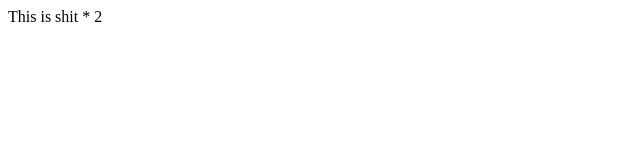
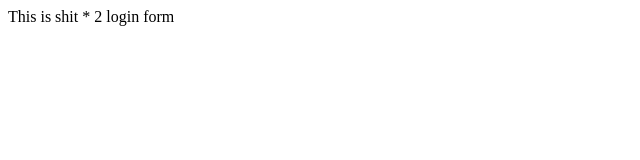
Before and after one commit to Thanh-Phong/sampleapp, a plain HTML site: page index.html in a window 1280 px wide. Shown: the full height of the page, 0-640 px from the left. Drawn offline with Linux system fonts and the light colour scheme.

Commit message:
login form

```diff
--- /dev/null
+++ b/dir2/app2.js
@@ -0,0 +1 @@
+console.log('asdsadas')
--- a/index.html
+++ b/index.html
@@ -7,6 +7,7 @@
 
 <body>
     This is shit * 2
+    login form
 </body>
 
 </html>
```
Also changed, not shown: login.html (added, +1 -0 lines), 1 other file.
